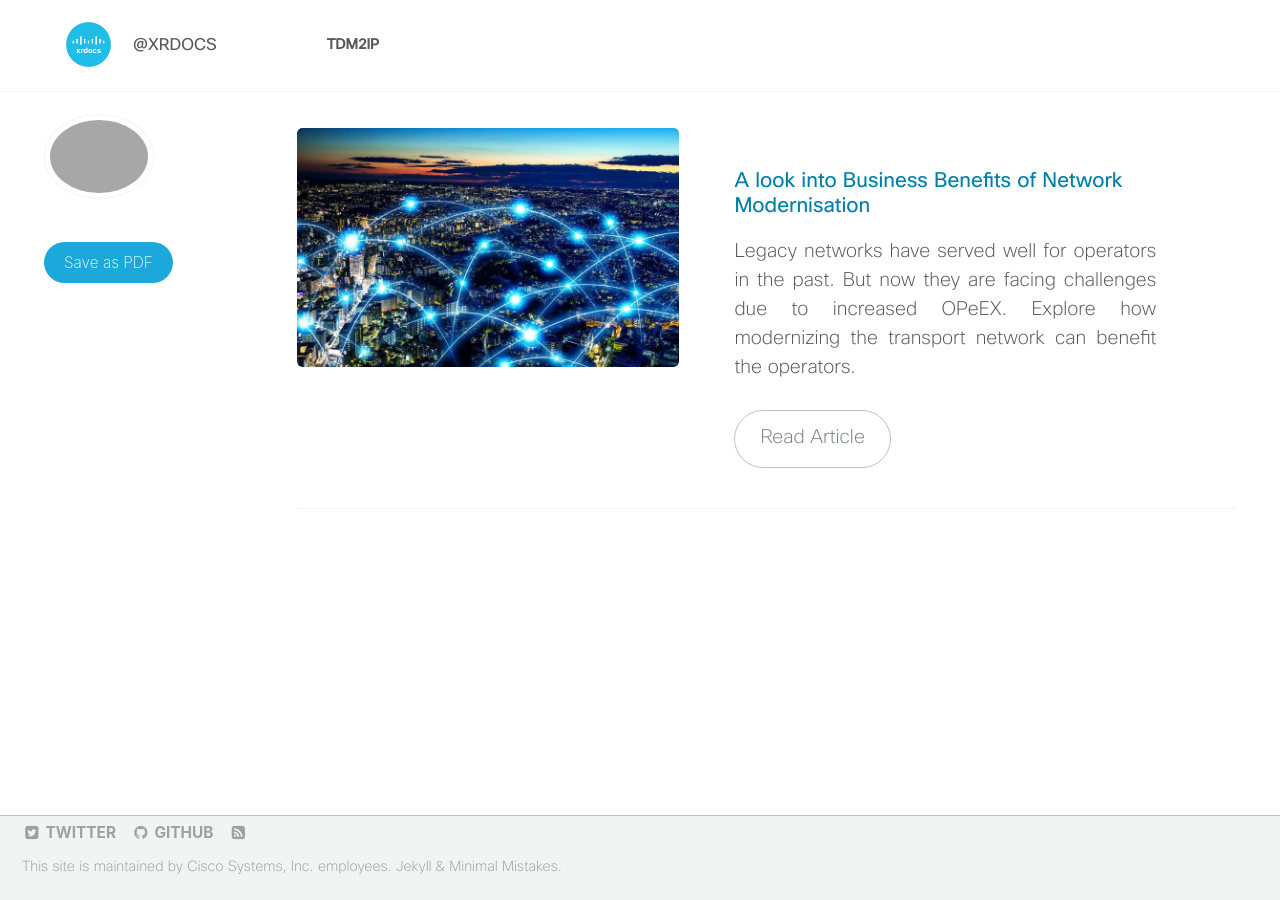
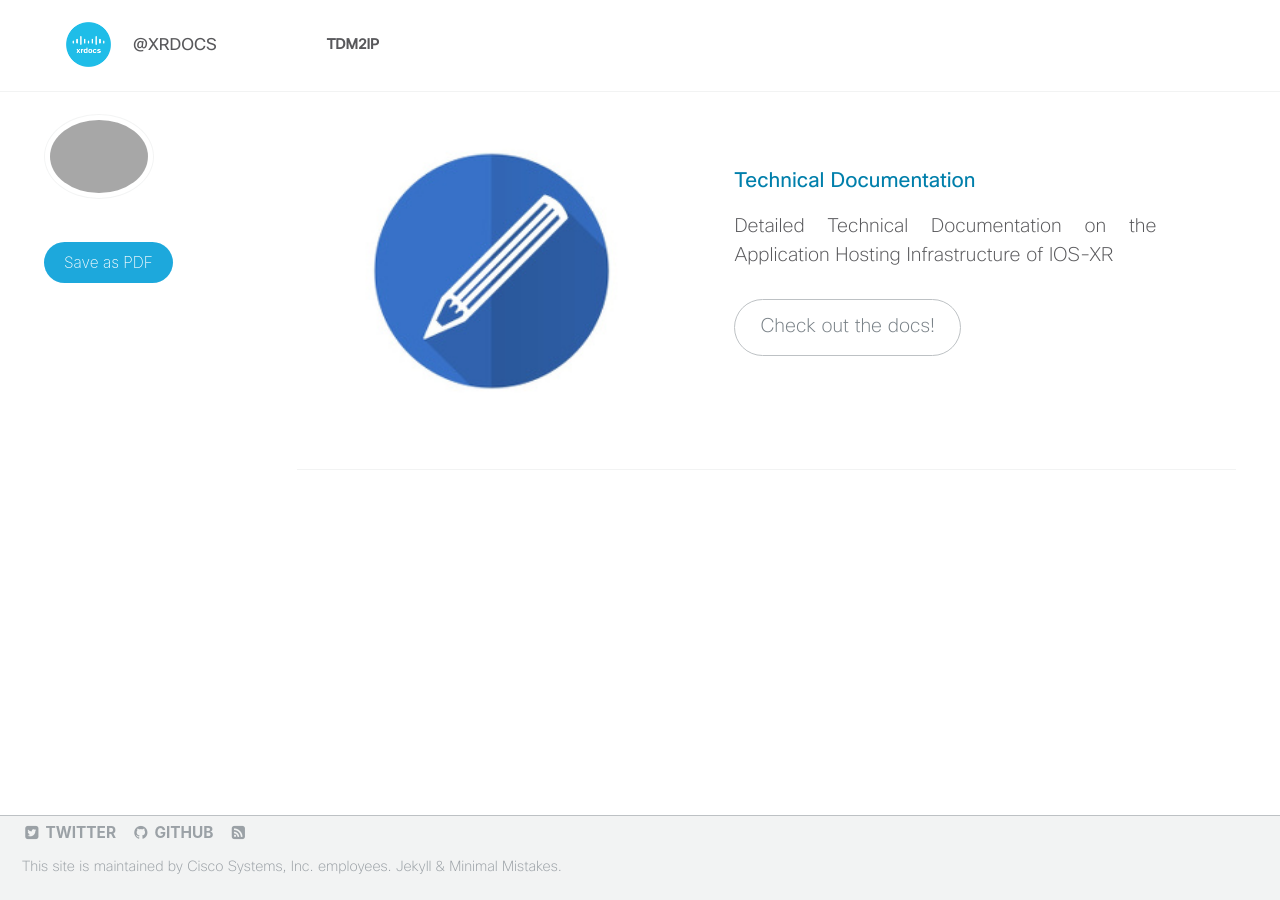
Before and after one commit to xrdocs/tdm2ip, a Jekyll site: the page built from _pages/home.md, in a window 1280 px wide. Built offline with Jekyll 4.4.1, drawn with Linux system fonts in a browser that asks for light colours.

Commit message:
Update home.md

```diff
--- a/_pages/home.md
+++ b/_pages/home.md
@@ -33,4 +33,4 @@ feature_row3:
 
 {% include base_path %}
 
-{% include feature_row id="feature_row2" type="left" %}
+{% include feature_row id="feature_row1" type="left" %}
```
